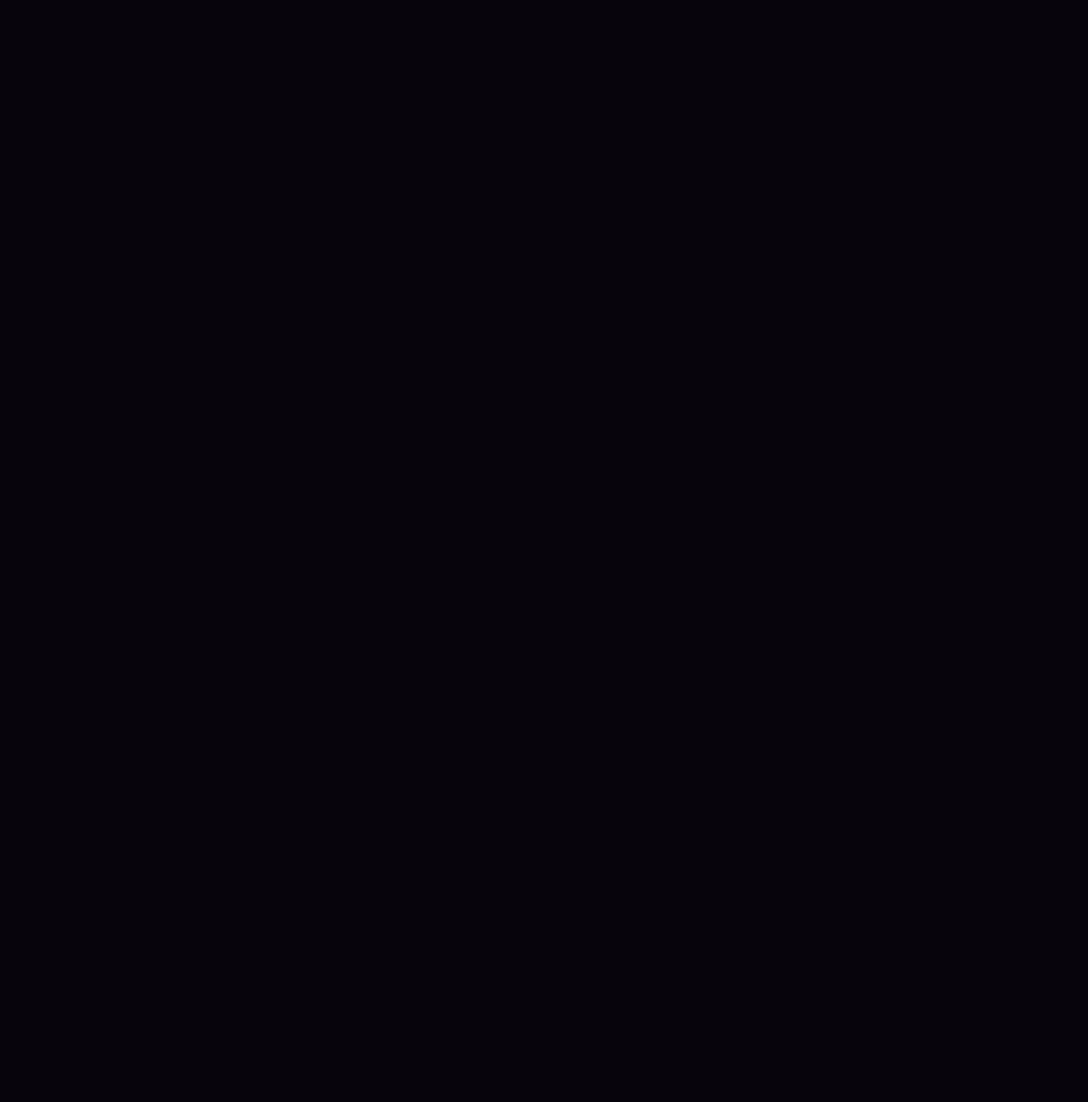
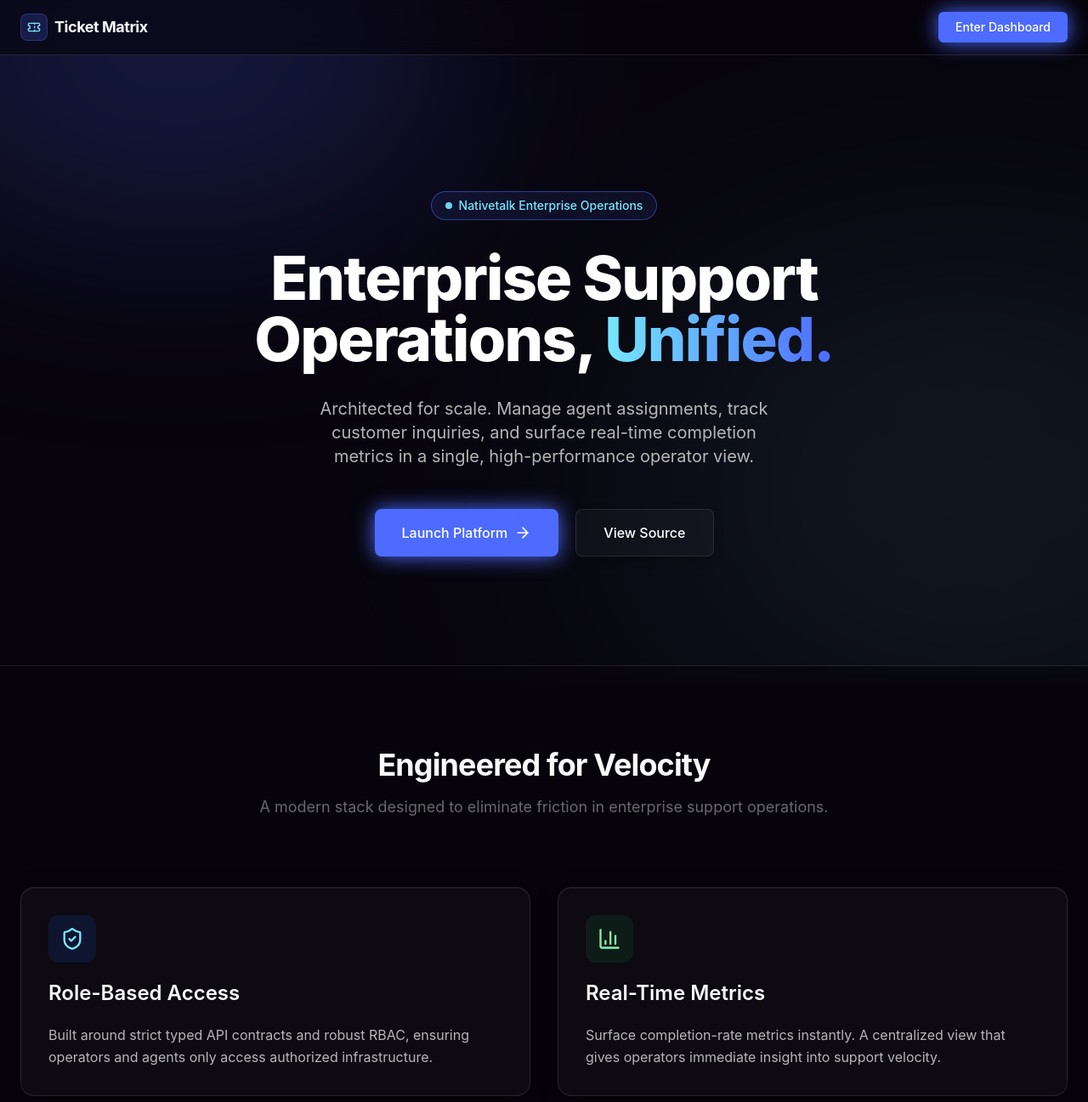
Before and after one commit to i-MMANTECH/Ticket-Matrix, a Next.js app in the folder frontend/: page / in a window 1280 px wide. Before the commit this address had no page. Shown: the top 1297 px of the page at 85% size. Before the commit the page ends 800 px from the top, so only its background shows below. Built offline with nearby package versions, Linux system fonts and the light colour scheme.

Commit message:
feat: beautiful new landing page for Ticket Matrix

```diff
--- a/frontend/src/app/page.tsx
+++ b/frontend/src/app/page.tsx
@@ -1,6 +1,157 @@
-// Emmanuel Aro's project submission for evaluation.
-import { redirect } from "next/navigation";
+"use client";
 
-export default function RootPage() {
-  redirect("/dashboard");
+import Link from "next/link";
+import { motion } from "framer-motion";
+import { ArrowRight, BarChart3, ShieldCheck, Ticket, Users } from "lucide-react";
+
+export default function LandingPage() {
+  const containerVariants = {
+    hidden: { opacity: 0 },
+    show: {
+      opacity: 1,
+      transition: { staggerChildren: 0.1 },
+    },
+  };
+
+  const itemVariants = {
+    hidden: { opacity: 0, y: 20 },
+    show: { opacity: 1, y: 0, transition: { type: "spring", stiffness: 300, damping: 24 } },
+  };
+
+  return (
+    <div className="min-h-screen bg-canvas text-fg overflow-hidden flex flex-col font-sans selection:bg-brand-soft">
+      {/* Background Animated Nebulas */}
+      <div className="fixed inset-0 pointer-events-none overflow-hidden z-0">
+        <div className="absolute top-[-20%] left-[-10%] w-[50%] h-[50%] bg-brand/20 blur-[120px] rounded-full mix-blend-screen animate-nebula-drift-a" />
+        <div className="absolute top-[40%] right-[-20%] w-[60%] h-[60%] bg-accent/10 blur-[150px] rounded-full mix-blend-screen animate-nebula-drift-b" />
+      </div>
+
+      {/* Navbar */}
+      <header className="relative z-10 w-full border-b border-line bg-canvas/60 backdrop-blur-md">
+        <div className="container mx-auto max-w-7xl flex h-16 items-center justify-between px-6">
+          <div className="flex items-center gap-2">
+            <div className="flex h-8 w-8 items-center justify-center rounded-lg bg-brand/20 border border-brand/30">
+              <Ticket className="h-4 w-4 text-brand-glow" />
+            </div>
+            <span className="font-bold tracking-tight text-lg text-ink-900">Ticket Matrix</span>
+          </div>
+          <nav className="flex items-center gap-4">
+            <Link
+              href="/dashboard"
+              className="inline-flex items-center justify-center rounded-md bg-brand px-5 py-2 text-sm font-medium text-white shadow-brand transition-all hover:bg-brand/90 hover:shadow-[0_0_30px_rgba(77,107,254,0.7)]"
+            >
+              Enter Dashboard
+            </Link>
+          </nav>
+        </div>
+      </header>
+
+      <main className="relative z-10 flex-1 flex flex-col items-center">
+        {/* Hero Section */}
+        <section className="w-full pt-28 pb-20 md:pt-40 md:pb-32 px-6">
+          <motion.div
+            variants={containerVariants}
+            initial="hidden"
+            animate="show"
+            className="container mx-auto max-w-5xl flex flex-col items-center text-center"
+          >
+            <motion.div variants={itemVariants} className="inline-flex items-center rounded-full border border-brand-soft bg-brand/10 px-4 py-1.5 text-sm font-medium text-brand-glow mb-8 backdrop-blur-sm">
+              <span className="flex h-2 w-2 rounded-full bg-brand-glow mr-2 animate-pulse" />
+              Nativetalk Enterprise Operations
+            </motion.div>
+
+            <motion.h1 variants={itemVariants} className="text-5xl md:text-7xl font-extrabold tracking-tight mb-8 max-w-4xl text-balance leading-[1.1]">
+              Enterprise Support Operations, <span className="text-transparent bg-clip-text bg-gradient-to-r from-brand-glow to-brand">Unified.</span>
+            </motion.h1>
+
+            <motion.p variants={itemVariants} className="text-lg md:text-xl text-fg-muted mb-12 max-w-2xl text-balance leading-relaxed">
+              Architected for scale. Manage agent assignments, track customer inquiries, and surface real-time completion metrics in a single, high-performance operator view.
+            </motion.p>
+
+            <motion.div variants={itemVariants} className="flex flex-col sm:flex-row gap-5 w-full sm:w-auto">
+              <Link
+                href="/dashboard"
+                className="inline-flex h-14 items-center justify-center rounded-lg bg-brand px-8 text-base font-medium text-white shadow-brand transition-all hover:bg-brand/90 hover:scale-105 active:scale-95"
+              >
+                Launch Platform <ArrowRight className="ml-2 h-5 w-5" />
+              </Link>
+              <a
+                href="https://github.com/i-MMANTECH/Ticket-Matrix"
+                target="_blank"
+                rel="noreferrer"
+                className="inline-flex h-14 items-center justify-center rounded-lg bg-surface border border-line px-8 text-base font-medium text-fg shadow-soft transition-all hover:bg-surface/80 hover:text-brand-glow"
+              >
+                View Source
+              </a>
+            </motion.div>
+          </motion.div>
+        </section>
+
+        {/* Features Grid */}
+        <section className="w-full py-24 bg-bg-soft border-t border-line backdrop-blur-sm">
+          <div className="container mx-auto max-w-7xl px-6">
+            <div className="text-center mb-20">
+              <h2 className="text-3xl md:text-4xl font-bold tracking-tight mb-4 text-ink-900">Engineered for Velocity</h2>
+              <p className="text-fg-subtle text-lg max-w-2xl mx-auto">A modern stack designed to eliminate friction in enterprise support operations.</p>
+            </div>
+
+            <motion.div
+              variants={containerVariants}
+              initial="hidden"
+              whileInView="show"
+              viewport={{ once: true, margin: "-100px" }}
+              className="grid grid-cols-1 md:grid-cols-2 gap-8"
+            >
+              <motion.div variants={itemVariants} className="flex flex-col gap-5 p-8 rounded-2xl bg-surface border border-line shadow-card hover:border-brand-soft/50 transition-colors group">
+                <div className="h-14 w-14 rounded-xl bg-tile-blue flex items-center justify-center text-brand-glow group-hover:scale-110 transition-transform">
+                  <ShieldCheck className="h-7 w-7" />
+                </div>
+                <h3 className="text-2xl font-semibold text-ink-900">Role-Based Access</h3>
+                <p className="text-fg-muted leading-relaxed">Built around strict typed API contracts and robust RBAC, ensuring operators and agents only access authorized infrastructure.</p>
+              </motion.div>
+
+              <motion.div variants={itemVariants} className="flex flex-col gap-5 p-8 rounded-2xl bg-surface border border-line shadow-card hover:border-brand-soft/50 transition-colors group">
+                <div className="h-14 w-14 rounded-xl bg-tile-green flex items-center justify-center text-status-doneFg group-hover:scale-110 transition-transform">
+                  <BarChart3 className="h-7 w-7" />
+                </div>
+                <h3 className="text-2xl font-semibold text-ink-900">Real-Time Metrics</h3>
+                <p className="text-fg-muted leading-relaxed">Surface completion-rate metrics instantly. A centralized view that gives operators immediate insight into support velocity.</p>
+              </motion.div>
+
+              <motion.div variants={itemVariants} className="flex flex-col gap-5 p-8 rounded-2xl bg-surface border border-line shadow-card hover:border-brand-soft/50 transition-colors group">
+                <div className="h-14 w-14 rounded-xl bg-tile-purple flex items-center justify-center text-[#c4b5fd] group-hover:scale-110 transition-transform">
+                  <Users className="h-7 w-7" />
+                </div>
+                <h3 className="text-2xl font-semibold text-ink-900">Agent Routing</h3>
+                <p className="text-fg-muted leading-relaxed">Seamlessly manage agent assignments and distribute customer inquiries to prevent bottlenecks and ensure SLA compliance.</p>
+              </motion.div>
+
+              <motion.div variants={itemVariants} className="flex flex-col gap-5 p-8 rounded-2xl bg-surface border border-line shadow-card hover:border-brand-soft/50 transition-colors group">
+                <div className="h-14 w-14 rounded-xl bg-tile-red flex items-center justify-center text-status-highFg group-hover:scale-110 transition-transform">
+                  <Ticket className="h-7 w-7" />
+                </div>
+                <h3 className="text-2xl font-semibold text-ink-900">Centralized Command</h3>
+                <p className="text-fg-muted leading-relaxed">A single, unified operator dashboard that replaces fragmented tooling, built on Next.js with deep Framer Motion integrations.</p>
+              </motion.div>
+            </motion.div>
+          </div>
+        </section>
+      </main>
+
+      {/* Footer */}
+      <footer className="relative z-10 border-t border-line py-10 bg-canvas">
+        <div className="container mx-auto max-w-7xl px-6 flex flex-col md:flex-row items-center justify-between gap-4">
+          <p className="text-sm text-fg-subtle">
+            © {new Date().getFullYear()} Geod Talk · Ticketing. Architected by Emmanuel Aro.
+          </p>
+          <div className="flex gap-6 text-sm font-mono text-fg-subtle">
+            <span>Next.js 15</span>
+            <span>TypeScript</span>
+            <span>Tailwind</span>
+            <span>Framer Motion</span>
+          </div>
+        </div>
+      </footer>
+    </div>
+  );
 }
```
